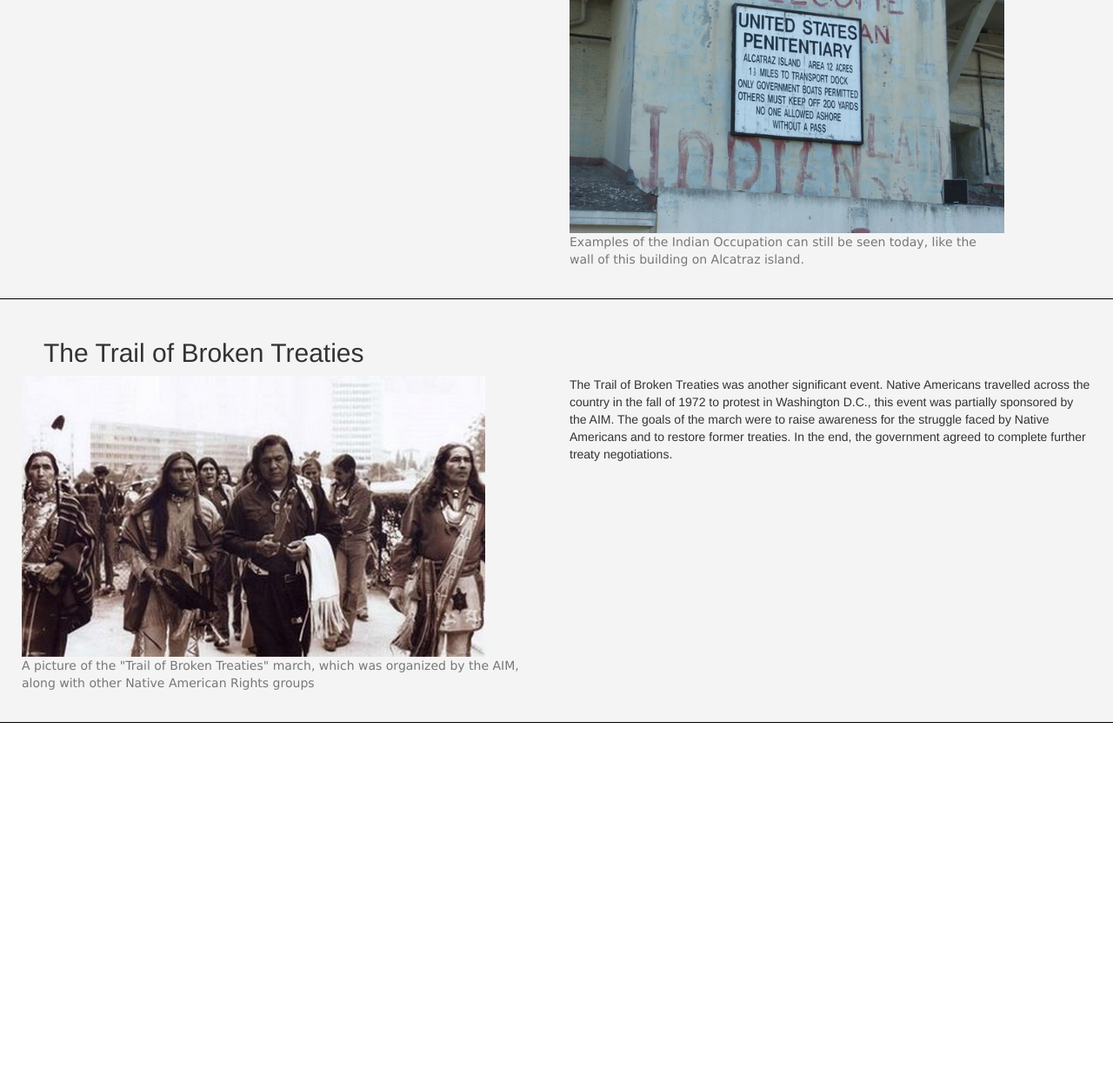
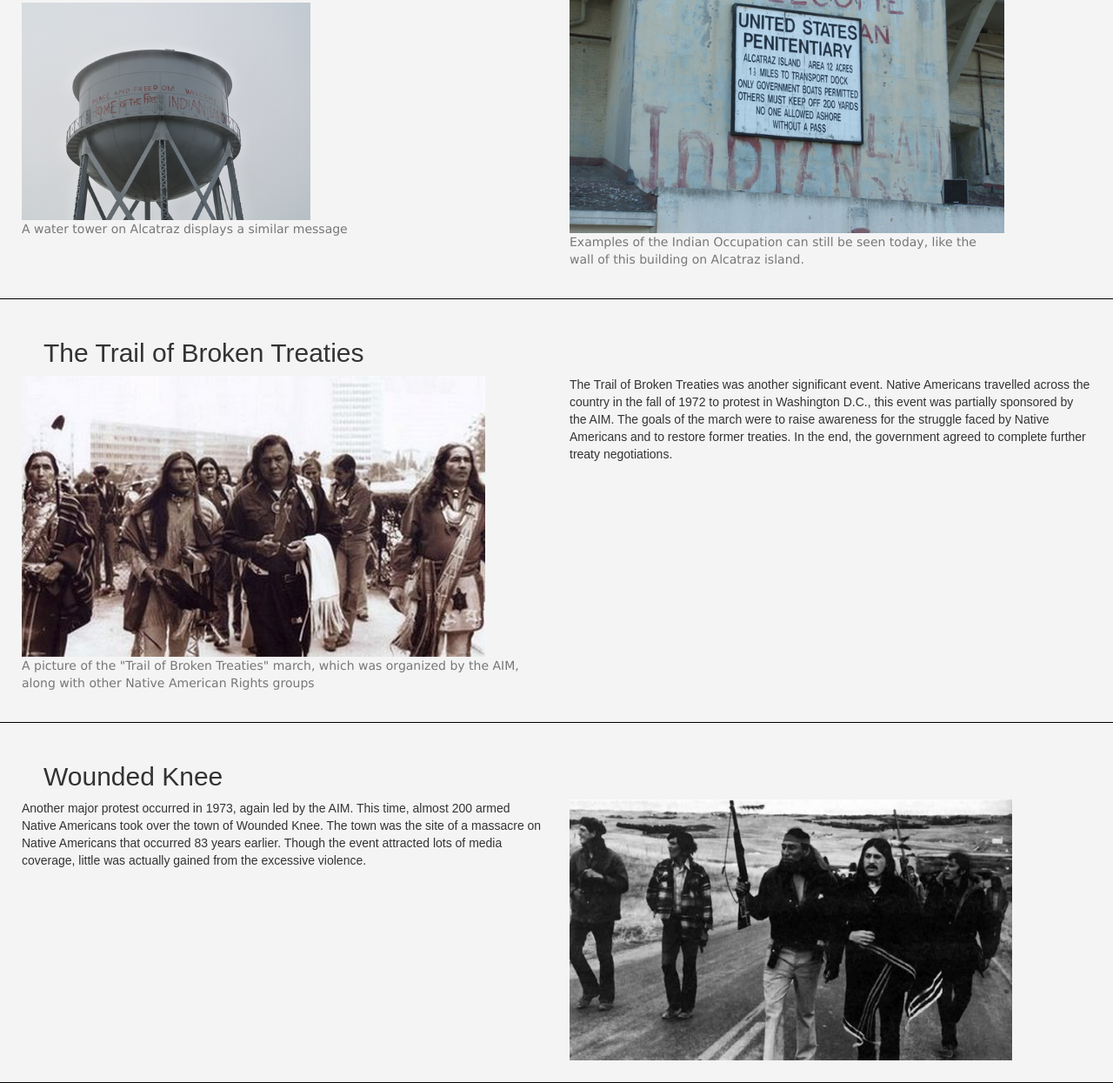
Before and after one commit to cbott/cbott.github.io, a plain HTML site: page parts.html in a window 1280 px wide. Shown: the part 806-2051 px from the top of the page at 87% size. Before the commit the page ends 1637 px from the top, so only its background shows below. Drawn offline with nearby package versions, Linux system fonts and the light colour scheme.

Commit message:
lots of new content

```diff
--- a/main.css
+++ b/main.css
@@ -1,7 +1,7 @@
 #navbar-title{
 	color:chocolate;
 }
-a{
+.navbar a{
 	color:black !important;
 	font-weight:bold;
 	border-right:1px solid gray;
@@ -28,6 +28,7 @@ a:hover{
 	background-color:#f4f4f4;
 	border-bottom:1px solid black;
 	padding:25px;
+	font-family:arial;
 }
 .section td{
 	border:2px solid black;
--- a/parts.html
+++ b/parts.html
@@ -73,6 +73,8 @@
              The government had stopped using the island, so according to a treaty from 1868, the land should be returned to the native people.
              So in 1969, Native Americans occupied the island. The occupation was also used seen by many as a comparison between the living
              conditions at the former prison, and the poor conditions on Indian reservations</p>
+          <img src="/projectfiles/tower.png" alt="a water tower on Alcatraz island" height="250px"/>
+          <p class="caption">A water tower on Alcatraz displays a similar message</p>
         </div>
         <div class="col-md-5">
           <img src="/projectfiles/alcatraz.png" alt="Alcatraz Island" width="500px"/>
@@ -95,6 +97,19 @@
         </div>
       </div>
     </div>
+    <div class="section">
+      <h2 id="wounded_knee">Wounded Knee</h2>
+      <div class="row">
+        <div class="col-md-6">
+          <p>Another major protest occurred in 1973, again led by the AIM. This time, almost 200 armed Native Americans took over
+          the town of Wounded Knee. The town was the site of a massacre on Native Americans that occurred 83 years earlier. Though
+          the event attracted lots of media coverage, little was actually gained from the excessive violence.</p>
+        </div>
+        <div class="col-md-5">
+          <img src="/projectfiles/violent.png" alt="violent protests at wounded knee" height="300px"/>
+        </div>
+      </div>
+    </div>
   </div>
   <script src="http://netdna.bootstrapcdn.com/bootstrap/3.1.1/js/bootstrap.min.js"></script>
 </body>
```
Also changed, not shown: comparison.html (+10 -3 lines), projectfiles/movement.png (added), projectfiles/tower.png (added).
